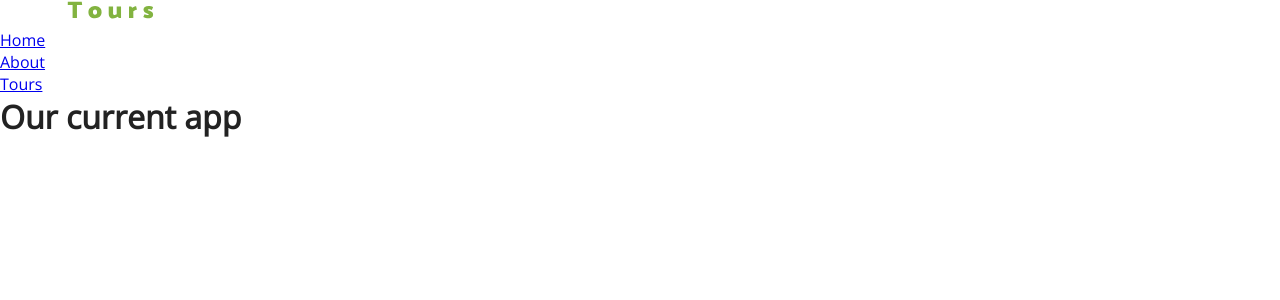
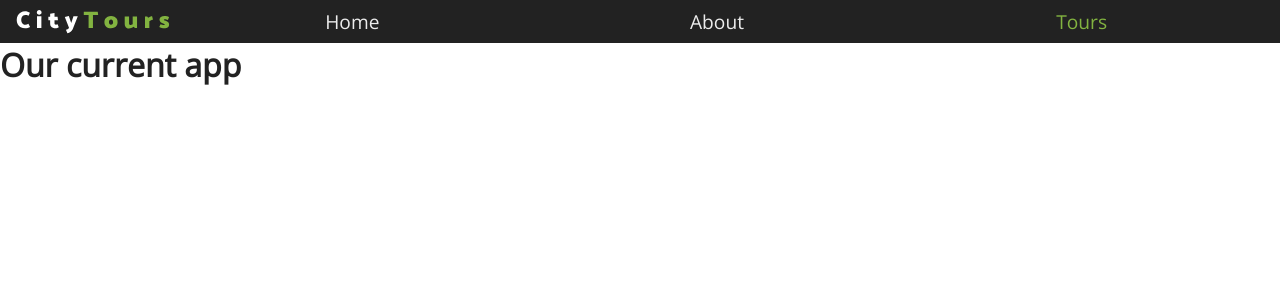
Before and after one commit to mb2o/react-city-tours, a React (Create React App) app: page / in a window 1280 px wide. Shown: the top 300 px of the page. Built offline with nearby package versions, Linux system fonts and the light colour scheme.

Commit message:
Navbar component SASS

```diff
--- a/src/components/Navbar/navbar.scss
+++ b/src/components/Navbar/navbar.scss
@@ -0,0 +1,31 @@
+@import '../../index.scss';
+
+.navbar {
+  background: $mainBlack;
+  padding: 0.5rem 1rem;
+  display: grid;
+  grid-template-columns: auto 1fr;
+  align-items: center;
+}
+
+.nav-links {
+  list-style-type: none;
+  display: grid;
+  grid-template-columns: repeat(3, 1fr);
+  text-align: center;
+}
+
+.nav-link {
+  color: $mainGray;
+  text-transform: capitalize;
+  text-decoration: none;
+  font-size: 1.2rem;
+  transition: all 0.3s linear;
+  &:hover {
+    color: $mainGreen;
+  }
+}
+
+.active {
+  color: $mainGreen;
+}
```
